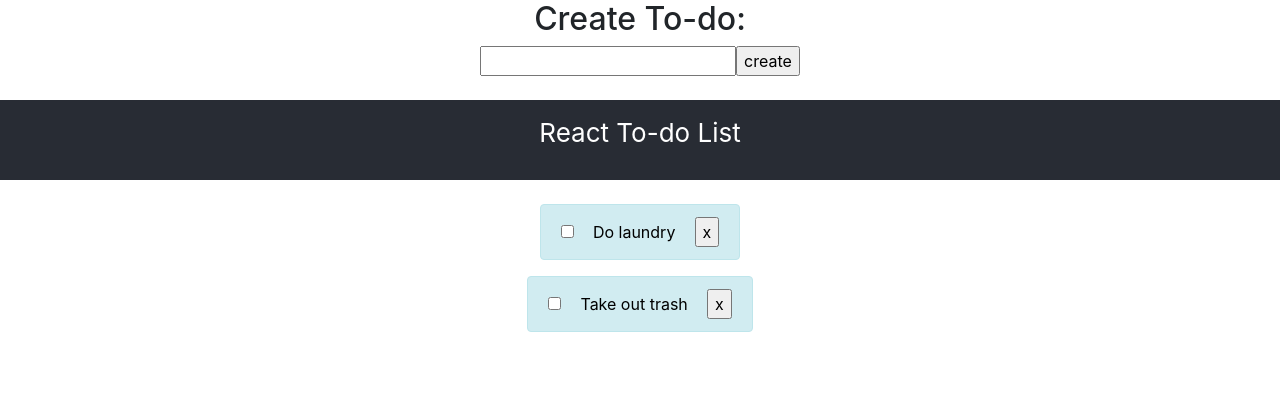
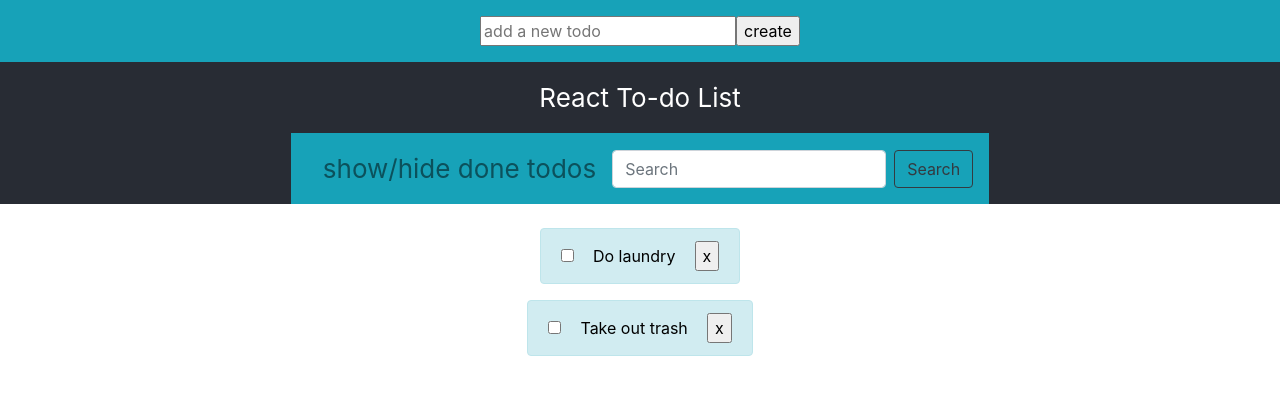
Before and after one commit to jackcho626/react-todo-list, a React (Create React App) app: page / in a window 1280 px wide. Shown: the top 394 px of the page. Built offline with nearby package versions, Linux system fonts and the light colour scheme.

Commit message:
Added filter done todos feature, Updated style

```diff
--- a/src/App.js
+++ b/src/App.js
@@ -2,8 +2,9 @@
 import './App.css'
 import { create } from 'domain'
 import * as R from 'ramda'
-import { Alert, Row } from 'react-bootstrap'
+import { Alert, Row, Form, FormControl, Nav, Navbar, Button } from 'react-bootstrap'
 
+const doneLens = R.lensProp('done')
 
 const Todo = ({ todo, idx, toggleDone, removeTodo }) => (
     <Row className='justify-content-md-center'>
@@ -26,10 +27,9 @@
 )
 
 const CreateTodo = ({ setTodo, submitTodo }) => (
-  <div>
-    <h2>Create To-do: </h2>
-    <form onSubmit={ submitTodo }>
-      <input onChange={ e => setTodo(e.target.value) } />
+  <div className='bg-info'>
+    <form className='p-3' onSubmit={ submitTodo }>
+      <input placeholder='add a new todo' onChange={ e => setTodo(e.target.value) } />
       <input type='submit' value='create' />
     </form>
   </div>
@@ -51,13 +51,24 @@
   return <CreateTodo setTodo={ setTodo } submitTodo={ submitTodo } />
 }
 
-const App = ({ todoList, setTodoList, toggleDone, removeTodo }) => (
-  <div className='App'>
+const App = ({ todoList, setTodoList, toggleDone, removeTodo, filterDone, search }) => (
+  <div className='App mt-0'>
     <CreateTodoContainer todoList={ todoList } setTodoList={ setTodoList } />
-    <header className='App-header'>
-      <p>
+    <header className='App-header mt-0'>
+      <p className='mt-3'>
         React To-do List
       </p>
+      <Navbar bg='info' expand='lg'>
+        {/* <Navbar.Brand href='#home'>My To-do List</Navbar.Brand> */}
+        <Navbar.Toggle aria-controls='basic-navbar-nav' />
+        <Navbar.Collapse id='basic-navbar-nav'>
+          <Nav.Link className='text-black-50' onClick={ filterDone }>show/hide done todos</Nav.Link>
+          <Form inline onSubmit={ search }>
+            <FormControl type='text' placeholder='Search' className='mr-sm-2' />
+            <Button variant='outline-dark' type='submit'>Search</Button>
+          </Form>
+        </Navbar.Collapse>
+      </Navbar>
     </header>
     <div>
       { todoList.map((todo, idx) => <Todo todo={ todo } idx={ idx } toggleDone={ toggleDone } removeTodo={ removeTodo } />) }
@@ -66,22 +77,47 @@
 )
 const AppContainer = () => {
   const [todoList, setTodoList] = useState([{ task: 'Do laundry', done: false }, { task: 'Take out trash', done: false }])
+  const [tempList, setTempList] = useState([])
+  const [hide, setHide] = useState(true)
+  const [searching, setSearching] = useState(true)
+  const [searchVal, setSearchVal] = useState('')
 
   const toggleDone = (idx) => {
     const newList = [ ...todoList ]
-    newList[idx].done = R.not(newList[idx].done)
+    // newList[idx].done = R.not(newList[idx].done)
+    newList[idx] = R.over(doneLens, R.not, newList[idx])
     setTodoList(newList)
   }
 
   const removeTodo = (idx) => {
-    const newList = R.without([R.nth(idx, todoList)], todoList)
+    const newList = R.remove(idx, 1, todoList)
+    // const newList = R.without([R.nth(idx, todoList)], todoList)
     // const nthSingleton = (idx, list) => [R.nth(idx, list)] // creates list only containing nth elem
-    // const removeNth = R.compose(R.without, nthSingleton)
+    // const removeNth = R.compose(R.without, nthSingleton) // doesn't take args for some reason?
     // const newList = removeNth(idx, todoList)
     setTodoList(newList)
   }
 
-  return <App todoList={ todoList } setTodoList={ setTodoList } toggleDone={ toggleDone } removeTodo={ removeTodo } />
+  const filterDone = () => {
+    const filteredList = R.reject(R.view(doneLens, R.__), todoList) // reject done todos, show not done
+    // to hide done todos, save todoList as tempList and show filtered list
+    // to show all again, restore tempList as todoList
+    setTempList(todoList)
+    setTodoList(hide? filteredList : tempList)
+    setHide(R.not(hide))
+  }
+
+  const match = (matchStr, str) => (str.includes(matchStr))
+
+  const search = () => {
+    const str = ''
+    const searchResults = R.filter(match(str, R.__), todoList)
+    setTempList(todoList)
+    setTodoList(searching? searchResults : tempList)
+    setSearching(R.not(searching))
+  }
+
+  return <App todoList={ todoList } setTodoList={ setTodoList } toggleDone={ toggleDone } removeTodo={ removeTodo } filterDone={ filterDone } search={ search } />
 }
 
 export default AppContainer
```
